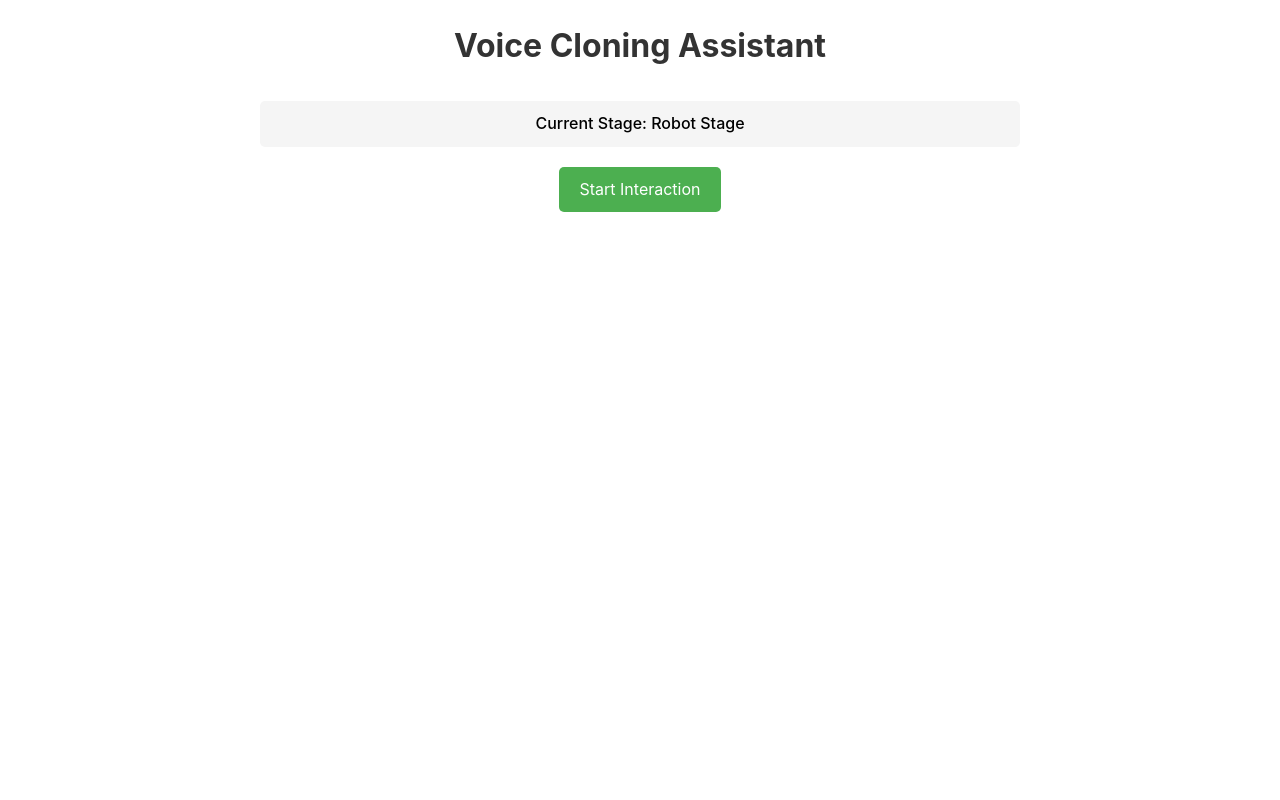
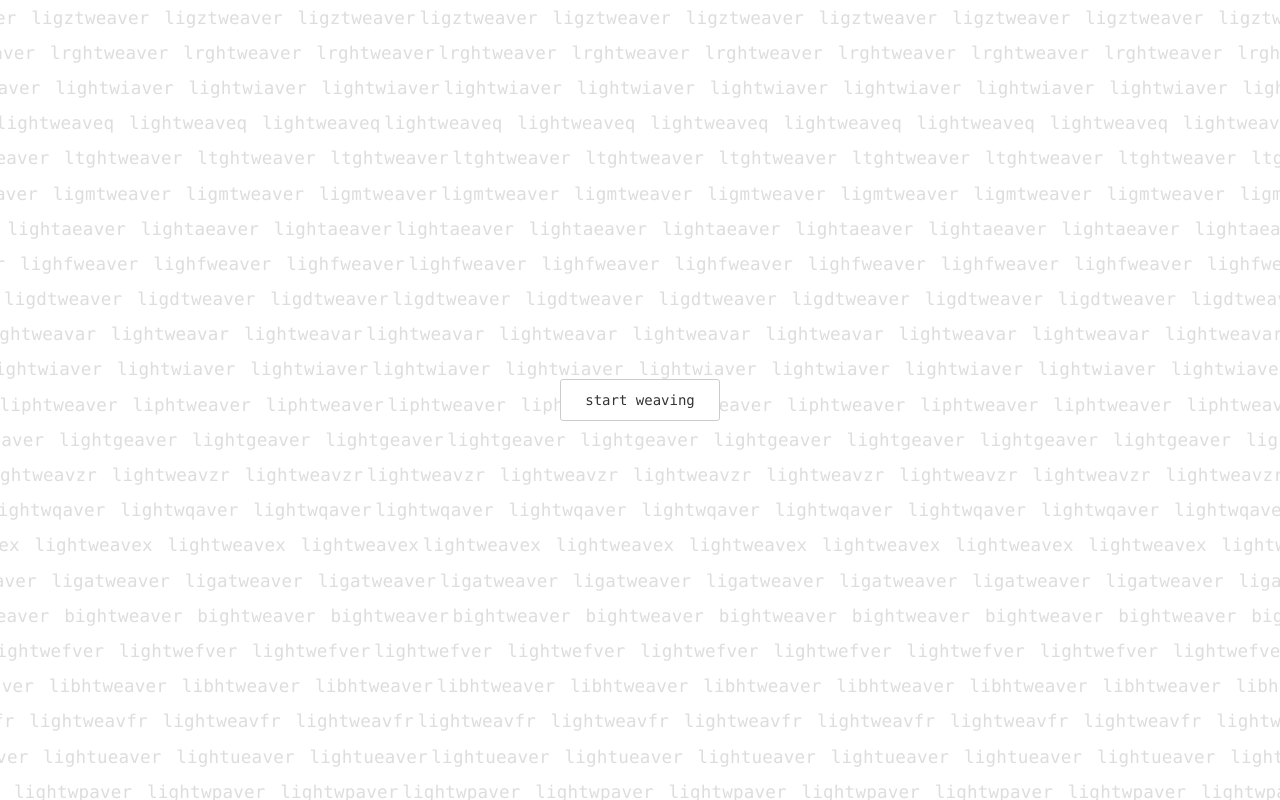
Before and after one commit to j-brad-h/lightweaver, a plain HTML site: page index.html in a window 1280 px wide. Drawn offline with Linux system fonts and the light colour scheme.

Commit message:
minimal ui

```diff
--- a/index.html
+++ b/index.html
@@ -9,18 +9,66 @@
 </head>
 
 <body>
-    <h1>Voice Cloning Assistant</h1>
-
-    <div id="stageIndicator" class="stage-indicator">
-        <span>Current Stage: </span>
-        <span id="currentStage">Robot Stage</span>
+    <div class="background-ticker"></div>
+    <div class="controls">
+        <button id="recordButton">start weaving</button>
     </div>
-
-    <div class="controls">
-        <button id="recordButton">Start Recording</button>
-    </div>
-
     <script type="module" src="js/app.js"></script>
+    <script>
+        function mutateWord(base, mutationRate = 0.3) {
+            const letters = 'abcdefghijklmnopqrstuvwxyz';
+            const arr = base.split('');
+            const numToMutate = Math.max(1, Math.round(arr.length * mutationRate));
+            const indices = [];
+            while (indices.length < numToMutate) {
+                const idx = Math.floor(Math.random() * arr.length);
+                if (!indices.includes(idx)) indices.push(idx);
+            }
+            for (const idx of indices) {
+                let newChar = arr[idx];
+                while (newChar === arr[idx]) {
+                    newChar = letters[Math.floor(Math.random() * letters.length)];
+                }
+                arr[idx] = newChar;
+            }
+            return arr.join('');
+        }
+        // Dynamically fill the background-ticker
+        function fillTicker() {
+            const ticker = document.querySelector('.background-ticker');
+            ticker.innerHTML = '';
+            const rowHeight = 32; // px, matches CSS height: 2.2em (approx 32px for 14px font)
+            const baseWord = 'lightweaver';
+            const gap = 8; // px, matches CSS gap
+            const spanWidth = 110; // px, rough width of 'lightweaver' in monospace 14px
+            const vw = window.innerWidth;
+            const vh = window.innerHeight;
+            const numRows = Math.ceil(vh / rowHeight) + 1;
+            const spansPerRow = Math.ceil(vw / (spanWidth + gap)) * 2 + 4; // double for seamless + buffer
+            for (let r = 0; r < numRows; r++) {
+                const row = document.createElement('div');
+                row.className = 'ticker-row';
+                // Animation duration: random between 38s and 48s
+                let duration = (Math.random() * 10 + 38).toFixed(2);
+                // Mutate the word for this row
+                const mutatedWord = mutateWord(baseWord, 0.1);
+                for (let d = 0; d < 2; d++) {
+                    const content = document.createElement('div');
+                    content.className = 'ticker-content';
+                    content.style.animationDuration = duration + 's';
+                    for (let s = 0; s < spansPerRow; s++) {
+                        const span = document.createElement('span');
+                        span.textContent = mutatedWord;
+                        content.appendChild(span);
+                    }
+                    row.appendChild(content);
+                }
+                ticker.appendChild(row);
+            }
+        }
+        window.addEventListener('resize', fillTicker);
+        window.addEventListener('DOMContentLoaded', fillTicker);
+    </script>
 </body>
 
 </html>
--- a/js/app.js
+++ b/js/app.js
@@ -20,9 +20,6 @@ class App {
 
     initializeStateManager() {
         this.stateManager.setOnStateChange(async (oldState, newState) => {
-            // Update UI to reflect new state
-            this.ui.updateStageIndicator(newState);
-
             switch (newState) {
                 case AppState.ROBOT_STAGE:
                     await this.startRobotStage();
@@ -100,9 +97,6 @@ class App {
                             await this.tts.speakWithElevenLabs(aiResponse);
                         }
 
-                        // Update UI with both transcription and response
-                        this.ui.displayTranscription(transcription.text);
-                        this.ui.displayAIResponse(aiResponse);
                     }
                 } catch (error) {
                     console.error('Processing failed:', error);
--- a/js/ui-manager.js
+++ b/js/ui-manager.js
@@ -1,81 +1,15 @@
 export class UIManager {
     constructor() {
         this.recordButton = document.getElementById('recordButton');
-        this.stageIndicator = document.getElementById('currentStage');
-        this.conversationDisplay = document.getElementById('conversationDisplay');
-
-        // Create conversation display if it doesn't exist
-        if (!this.conversationDisplay) {
-            this.conversationDisplay = document.createElement('div');
-            this.conversationDisplay.id = 'conversationDisplay';
-            this.conversationDisplay.className = 'conversation-display';
-            document.body.appendChild(this.conversationDisplay);
-        }
-
-        // Set initial button text
-        this.recordButton.textContent = 'Start Interaction';
+        this.recordButton.textContent = 'start weaving';
     }
 
     updateRecordingButton(isRecording) {
         if (isRecording === 'start_interaction') {
-            this.recordButton.textContent = 'Start Recording';
+            this.recordButton.textContent = 'start weaving';
         } else {
-            this.recordButton.textContent = isRecording ? 'Stop Recording' : 'Start Recording';
+            this.recordButton.textContent = isRecording ? 'stop recording' : 'start recording';
             this.recordButton.classList.toggle('recording', isRecording);
         }
     }
-
-    updateStageIndicator(state) {
-        let stageText = '';
-        switch (state) {
-            case 'PRE_INTERACTION':
-                stageText = 'Ready to Start';
-                break;
-            case 'ROBOT_STAGE':
-                stageText = 'Robot Stage';
-                break;
-            case 'VOICE_CLONING':
-                stageText = 'Voice Cloning in Progress...';
-                break;
-            case 'HUMAN_STAGE':
-                stageText = 'Human Stage';
-                break;
-            case 'ERROR':
-                stageText = 'Error State';
-                break;
-            default:
-                stageText = 'Unknown Stage';
-        }
-        this.stageIndicator.textContent = stageText;
-    }
-
-    displayTranscription(text) {
-        const transcriptionElement = document.createElement('div');
-        transcriptionElement.className = 'transcription-content';
-        transcriptionElement.innerHTML = `
-            <h3>Your Message</h3>
-            <p>${text}</p>
-        `;
-        this.conversationDisplay.appendChild(transcriptionElement);
-        this.conversationDisplay.scrollTop = this.conversationDisplay.scrollHeight;
-    }
-
-    displayAIResponse(response) {
-        const responseElement = document.createElement('div');
-        responseElement.className = 'ai-response';
-        responseElement.innerHTML = `
-            <div class="response-content">
-                <h3>AI Follow-up Question</h3>
-                <p>${response}</p>
-            </div>
-        `;
-        this.conversationDisplay.appendChild(responseElement);
-        this.conversationDisplay.scrollTop = this.conversationDisplay.scrollHeight;
-    }
-
-    clearConversation() {
-        if (this.conversationDisplay) {
-            this.conversationDisplay.innerHTML = '';
-        }
-    }
 }
--- a/min.css
+++ b/min.css
@@ -18,13 +18,14 @@
 }
 
 body {
-    font-family: -apple-system, BlinkMacSystemFont, 'Segoe UI', Roboto, Oxygen, Ubuntu, Cantarell, sans-serif;
-    max-width: 800px;
-    margin: 0 auto;
-    padding: 20px;
-    line-height: 1.6;
-    /* 5. Improve text rendering */
-    -webkit-font-smoothing: antialiased;
+    font-family: ui-monospace, SFMono-Regular, Menlo, Monaco, Consolas, monospace;
+    min-height: 100vh;
+    display: flex;
+    justify-content: center;
+    align-items: center;
+    background-color: #ffffff;
+    position: relative;
+    overflow: hidden;
 }
 
 /* 6. Improve media defaults */
@@ -78,85 +79,96 @@ h6 {
     isolation: isolate;
 }
 
-.recording {
-    color: red;
-    animation: pulse 1s infinite;
+.background-ticker {
+    position: fixed;
+    top: 0;
+    left: 0;
+    right: 0;
+    bottom: 0;
+    z-index: 0;
+    overflow: hidden;
+    background-color: #ffffff;
+    pointer-events: none;
 }
 
-@keyframes pulse {
-    0% {
-        opacity: 1;
+.ticker-row {
+    width: 100vw;
+    display: flex;
+    flex-direction: row;
+    align-items: center;
+    height: 2.2em;
+    margin: 0;
+    padding: 0;
+    position: relative;
+}
+
+.ticker-content {
+    display: flex;
+    flex-direction: row;
+    align-items: center;
+    gap: 0.7em;
+    white-space: nowrap;
+    opacity: 0.18;
+    animation: slideRight 30s linear infinite;
+}
+
+.ticker-row:nth-child(even) .ticker-content {
+    animation-duration: 24s;
+}
+
+.ticker-row:nth-child(odd) .ticker-content {
+    animation-duration: 32s;
+}
+
+.ticker-content span {
+    font-family: ui-monospace, SFMono-Regular, Menlo, Monaco, Consolas, monospace;
+    font-size: 1.1em;
+    color: #444;
+    white-space: nowrap;
+    margin: 0 0.1em;
+    letter-spacing: 0.01em;
+}
+
+@keyframes slideRight {
+    from {
+        transform: translateX(-100%);
     }
 
-    50% {
-        opacity: 0.5;
-    }
-
-    100% {
-        opacity: 1;
+    to {
+        transform: translateX(0);
     }
 }
 
-.recordings-list {
-    margin: 20px 0;
-    padding: 0;
-    list-style: none;
-}
-
-.recording-item {
-    padding: 10px;
-    margin: 5px 0;
-    background: #f5f5f5;
-    border-radius: 4px;
+.controls {
+    position: relative;
+    z-index: 1;
     display: flex;
-    justify-content: space-between;
+    justify-content: center;
     align-items: center;
 }
 
-h1 {
-    text-align: center;
-    color: #333;
-    margin-bottom: 30px;
+button {
+    font-family: ui-monospace, SFMono-Regular, Menlo, Monaco, Consolas, monospace;
+    padding: 12px 24px;
+    font-size: 14px;
+    border: 1px solid #ccc;
+    border-radius: 3px;
+    cursor: pointer;
+    background-color: #ffffff;
+    color: #333333;
+    transition: background-color 0.2s ease;
 }
 
-.stage-indicator {
-    text-align: center;
-    margin: 20px 0;
-    padding: 10px;
+button:hover {
     background-color: #f5f5f5;
-    border-radius: 5px;
-    font-weight: 500;
-}
-
-.controls {
-    display: flex;
-    justify-content: center;
-    gap: 10px;
-    margin: 20px 0;
-}
-
-button {
-    padding: 10px 20px;
-    font-size: 16px;
-    border: none;
-    border-radius: 5px;
-    cursor: pointer;
-    transition: background-color 0.2s;
-}
-
-#recordButton {
-    background-color: #4CAF50;
-    color: white;
-}
-
-#recordButton:hover {
-    background-color: #45a049;
 }
 
 #recordButton.recording {
-    background-color: #f44336;
+    background-color: #f5f5f5;
+    border-color: #999;
+    color: #666;
 }
 
 #recordButton.recording:hover {
-    background-color: #da190b;
+    background-color: #eeeeee;
 }
```
